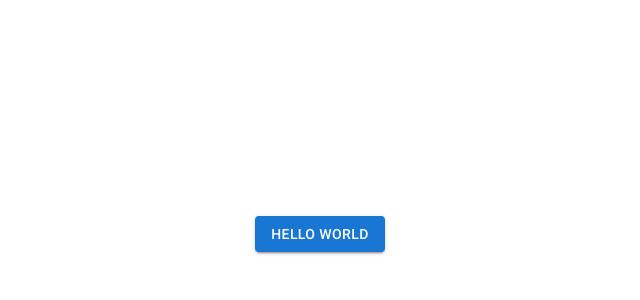
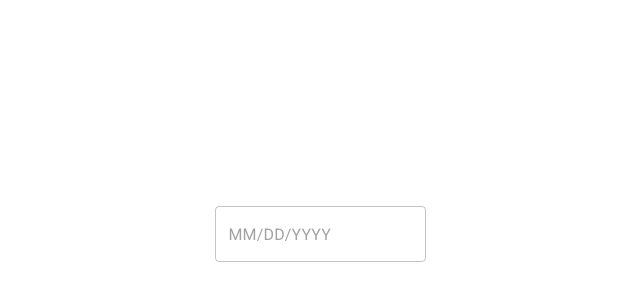
Before and after one commit to nakajima97/fastapi-react-reservation-form, a React (Vite) app in the folder front/: page / in a window 1280 px wide. Shown: the part 166-466 px from the top of the page, without its empty margins (320-960 px from the left). Built offline with nearby package versions, Linux system fonts and the light colour scheme.

Commit message:
#21 datepickerが表示されることを確認

```diff
--- a/front/package.json
+++ b/front/package.json
@@ -15,8 +15,11 @@
     "@fontsource/roboto": "^5.0.12",
     "@mui/icons-material": "^5.15.14",
     "@mui/material": "^5.15.14",
+    "@mui/x-date-pickers": "^7.0.0",
+    "dayjs": "^1.11.10",
     "react": "^18.2.0",
-    "react-dom": "^18.2.0"
+    "react-dom": "^18.2.0",
+    "react-hook-form": "^7.51.1"
   },
   "devDependencies": {
     "@types/react": "^18.2.66",
--- a/front/src/App.tsx
+++ b/front/src/App.tsx
@@ -1,10 +1,27 @@
 import "./App.css";
-import Button from "@mui/material/Button";
+import { Box } from "@mui/system";
+import { DatePicker, LocalizationProvider } from "@mui/x-date-pickers";
+import { AdapterDayjs } from "@mui/x-date-pickers/AdapterDayjs";
+import "dayjs/locale/ja";
+import * as dayjs from "dayjs";
+import { Controller, useForm } from "react-hook-form";
+
+dayjs.locale("ja");
 
 function App() {
+  const { control } = useForm();
+
   return (
     <>
-      <Button variant="contained">Hello world</Button>
+      <LocalizationProvider dateAdapter={AdapterDayjs}>
+        <Box>
+          <Controller
+            name="date"
+            control={control}
+            render={({ field }) => <DatePicker {...field} />}
+          />
+        </Box>
+      </LocalizationProvider>
     </>
   );
 }
```
Also changed, not shown: 1 other file (tests, documents, lock files or other folders).
